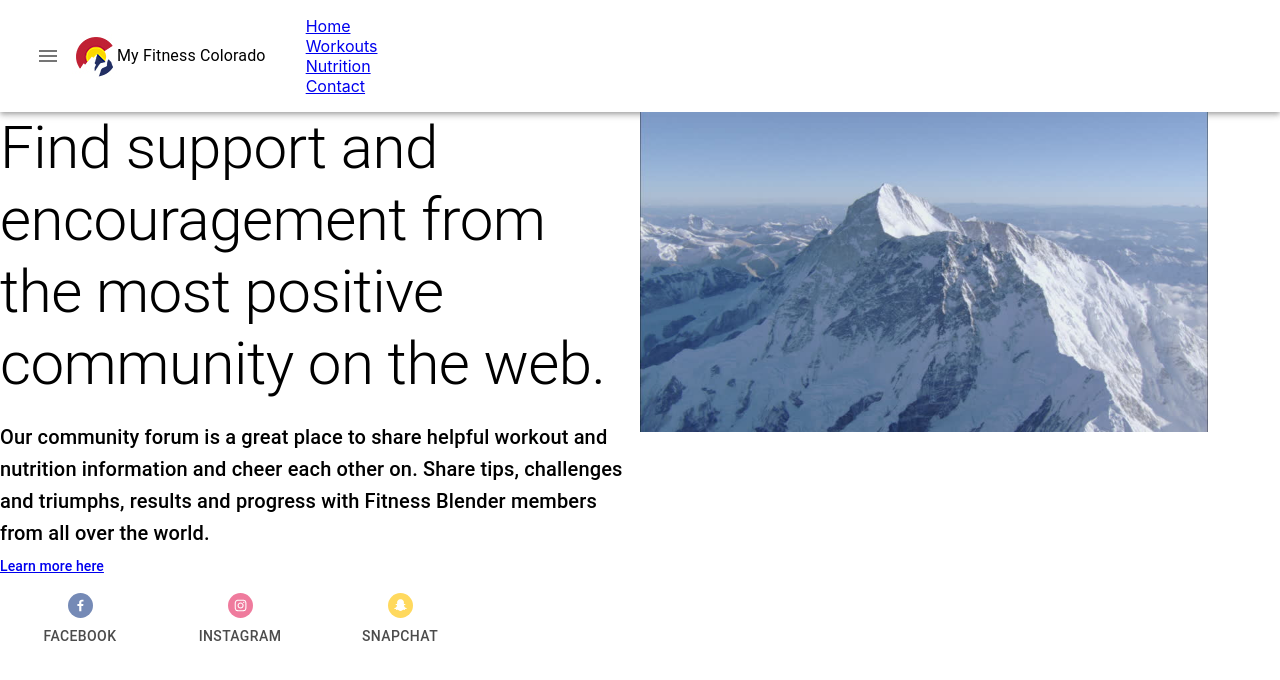
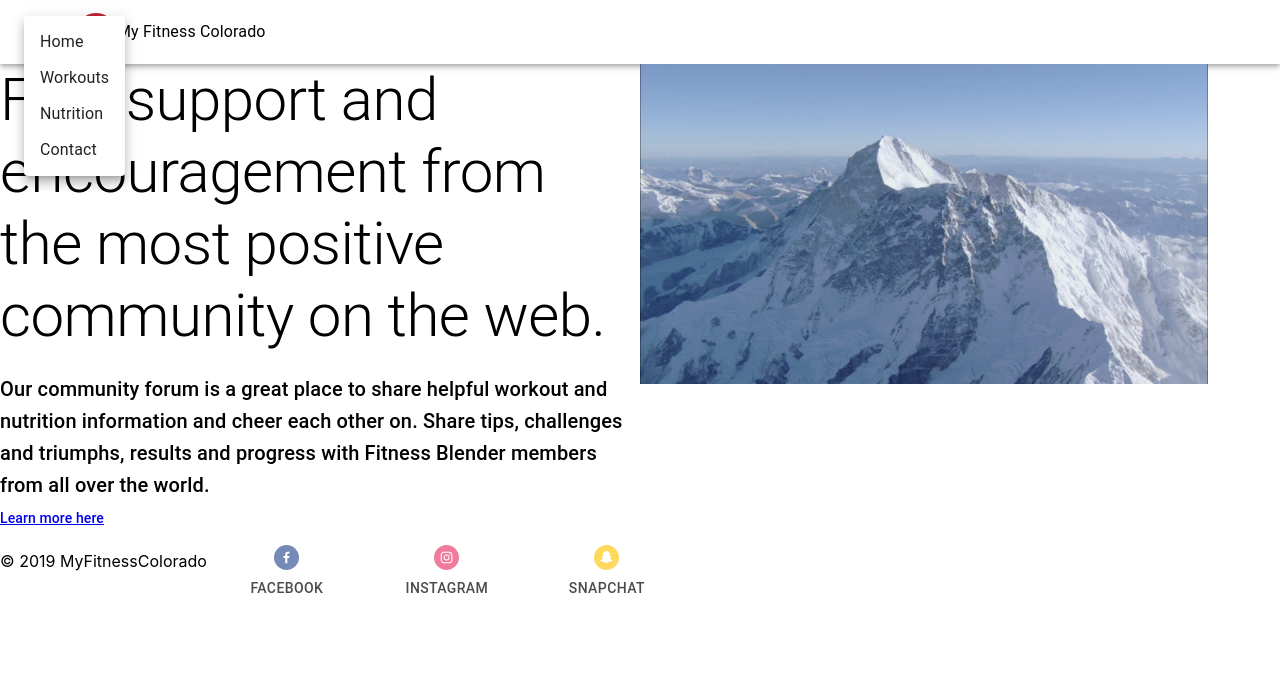
Before and after one commit to martinezfran63/my_fitness_colorado, a React (Create React App) app: page / in a window 1280 px wide. Both pictures are taken after a click on the button 48 px from the left and 56 px from the top of the page. Shown: the top 680 px of the page. Built offline with nearby package versions, Linux system fonts and the light colour scheme.

Commit message:
fix header menu links

```diff
--- a/src/components/FooterComponent.js
+++ b/src/components/FooterComponent.js
@@ -1,16 +1,32 @@
-import React, { Fragment } from 'react'
+import React, { Fragment } from "react";
 import { Tabs, Tab } from "@material-ui/core";
-import { SocialIcon } from 'react-social-icons';
-
+import { SocialIcon } from "react-social-icons";
 
 function FooterComponent() {
   return (
     <Fragment>
-        <Tabs>
-        <Tab icon={<SocialIcon network="facebook" style={{ height: 25, width: 25 }}/>} label="Facebook" />
-        <Tab icon={<SocialIcon network="instagram" style={{ height: 25, width: 25 }}/>} label="Instagram" />
-        <Tab icon={<SocialIcon network="snapchat" style={{ height: 25, width: 25 }}/>} label="Snapchat" />
-        </Tabs>
+      <Tabs>
+        <p>© 2019 MyFitnessColorado</p>
+
+        <Tab
+          icon={
+            <SocialIcon network="facebook" style={{ height: 25, width: 25 }} />
+          }
+          label="Facebook"
+        />
+        <Tab
+          icon={
+            <SocialIcon network="instagram" style={{ height: 25, width: 25 }} />
+          }
+          label="Instagram"
+        />
+        <Tab
+          icon={
+            <SocialIcon network="snapchat" style={{ height: 25, width: 25 }} />
+          }
+          label="Snapchat"
+        />
+      </Tabs>
     </Fragment>
   );
 }
--- a/src/components/HeaderComponent.js
+++ b/src/components/HeaderComponent.js
@@ -1,11 +1,14 @@
 import React, { Fragment } from "react";
 import { Link } from "react-router-dom";
-import { AppBar, Toolbar } from  "@material-ui/core";
+import { AppBar, Toolbar } from "@material-ui/core";
 import Typography from "@material-ui/core/Typography";
 import logo from "../images/MyFitnessColoradoLogo.jpg";
-import styled from 'styled-components';
-import IconButton from '@material-ui/core/IconButton';
-import MenuIcon from '@material-ui/icons/Menu';
+import styled from "styled-components";
+import IconButton from "@material-ui/core/IconButton";
+import MenuIcon from "@material-ui/icons/Menu";
+import Menu from '@material-ui/core/Menu';
+import MenuItem from '@material-ui/core/MenuItem';
+
 
 const HeaderImg = styled.div`
   background-image: url(${logo});
@@ -15,36 +18,44 @@ const HeaderImg = styled.div`
 `;
 
 function HeaderComponent() {
+  const [anchorEl, setAnchorEl] = React.useState(null);
+
+  function handleClick(event) {
+    setAnchorEl(event.currentTarget);
+  }
+
+  function handleClose() {
+    setAnchorEl(null);
+  }
+
+
   return (
     <Fragment>
-      <AppBar position="static" style={{ background: '#ffffff' }}>
+      <AppBar position="static" style={{ background: "#ffffff" }}>
         <Toolbar>
-        <IconButton>
-            <MenuIcon />
+          <IconButton onClick={handleClick}>
+            <MenuIcon/>
           </IconButton>
 
+          <Menu
+        id="simple-menu"
+        anchorEl={anchorEl}
+        keepMounted
+        open={Boolean(anchorEl)}
+        onClose={handleClose}
+      >
+        <MenuItem onClick={handleClose} component={Link} to="/"> Home </MenuItem>
+        <MenuItem onClick={handleClose} component={Link} to="/Workouts" > Workouts </MenuItem>
+        <MenuItem onClick={handleClose} component={Link} to="/Nutrition"> Nutrition </MenuItem>
+        <MenuItem onClick={handleClose} component={Link} to="/Contact"> Contact </MenuItem>
+      </Menu>
 
           <HeaderImg></HeaderImg>
-          <Typography style={{ color: '#000000' }}>
+          <Typography style={{ color: "#000000" }}>
             My Fitness Colorado
           </Typography>
-		  <ul>
-        <li>
-          <Link to="/"> Home </Link>
-        </li>
-        <li>
-          <Link to="/workouts"> Workouts </Link>
-        </li>
-        <li>
-          <Link to="/nutrition"> Nutrition </Link>
-        </li>
-        <li>
-          <Link to="/contact"> Contact </Link>
-        </li>
-      </ul>
         </Toolbar>
       </AppBar>
-
     </Fragment>
   );
 }
--- a/src/pages/contact.js
+++ b/src/pages/contact.js
@@ -1,5 +1,4 @@
 import React from "react";
-import Button from "@material-ui/core/Button";
 
 class Contact extends React.Component {
   render() {
```
